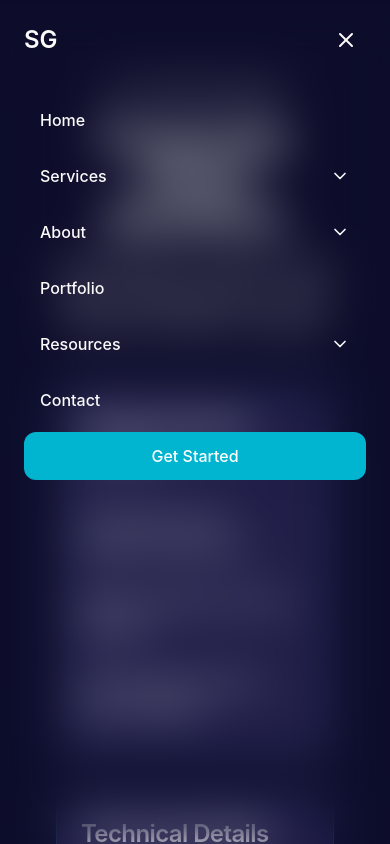
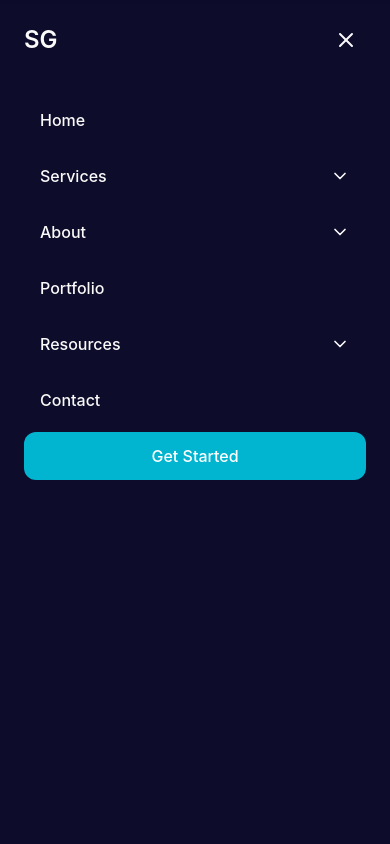
Before and after one commit to Saimyosho/rural-web-renaissance, a React (Vite) app: page /faq in a window 390 px wide. Both pictures are taken after a click on the button 346 px from the left and 40 px from the top of the page. Shown: the top 844 px of the page. Built offline with nearby package versions, Linux system fonts and the light colour scheme.

Commit message:
Fix: Remove mobile menu flicker with solid background and better transitions

```diff
--- a/src/components/Navigation.tsx
+++ b/src/components/Navigation.tsx
@@ -248,9 +248,9 @@ const Navigation = () => {
 
       {/* Mobile Menu */}
       {isMobileMenuOpen && (
-        <div className="fixed inset-0 z-[98] lg:hidden animate-fade-in">
-          <div className="absolute inset-0 bg-background/98 backdrop-blur-xl" />
-          <div className="relative h-full overflow-y-auto pt-24 pb-8 px-6">
+        <div className="fixed inset-0 z-[98] lg:hidden">
+          <div className="absolute inset-0 bg-background backdrop-blur-xl transition-opacity duration-300" />
+          <div className="relative h-full overflow-y-auto pt-24 pb-8 px-6 animate-fade-in">
             <div className="space-y-2">
               {navItems.map((item) => (
                 <div key={item.id}>
```
